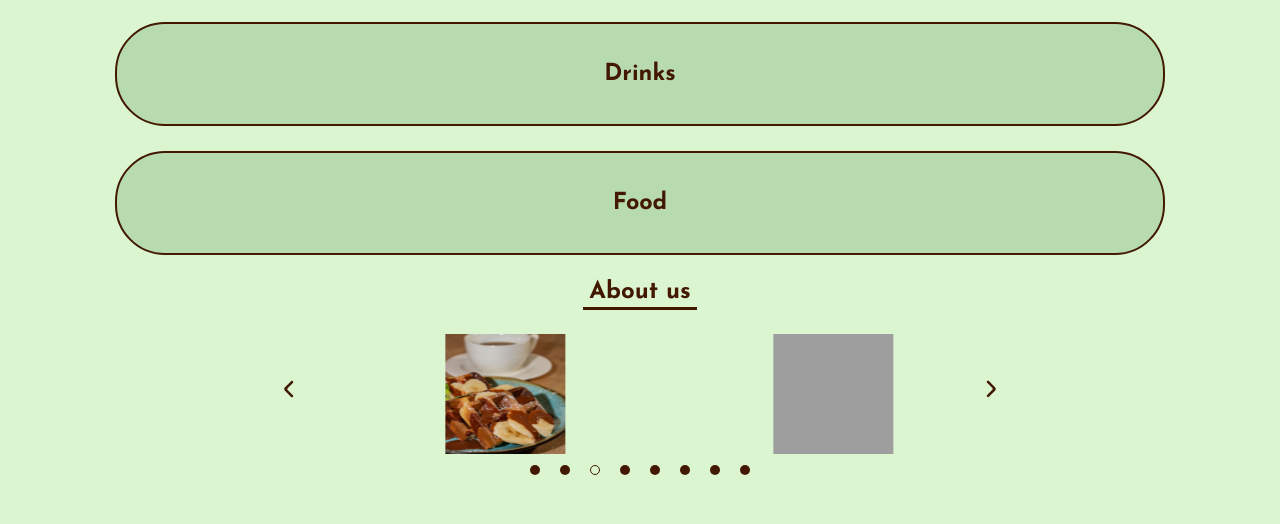
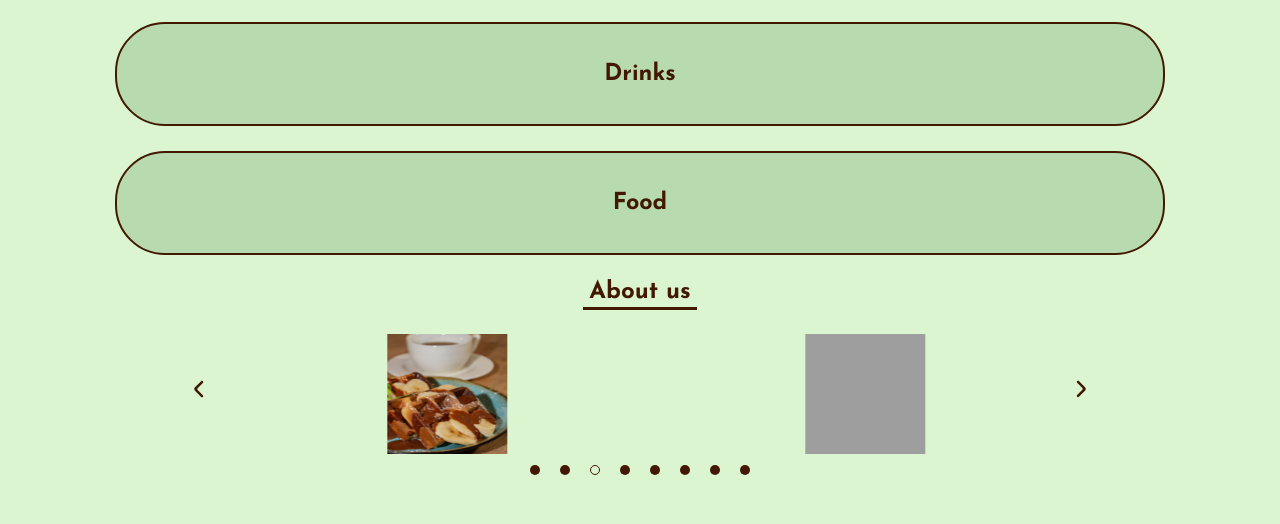
Before and after one commit to malrjane/work, a website: page index.html in a window 1280 px wide. Shown: the part 196-720 px from the top of the page. Drawn offline with nearby package versions, Linux system fonts and the light colour scheme; grey boxes are pictures that could not be loaded.

Commit message:
better desktop version

```diff
--- a/css/style.css
+++ b/css/style.css
@@ -219,7 +219,7 @@ body h1, body h2, body h3, body h4, body h5 {
     }
     .slider {
       padding: 0 60px;
-      margin: 0 150px;
+      margin: 0 60px;
     }
     .menu_drinks_food_items {
       padding: 5px 115px;
```
